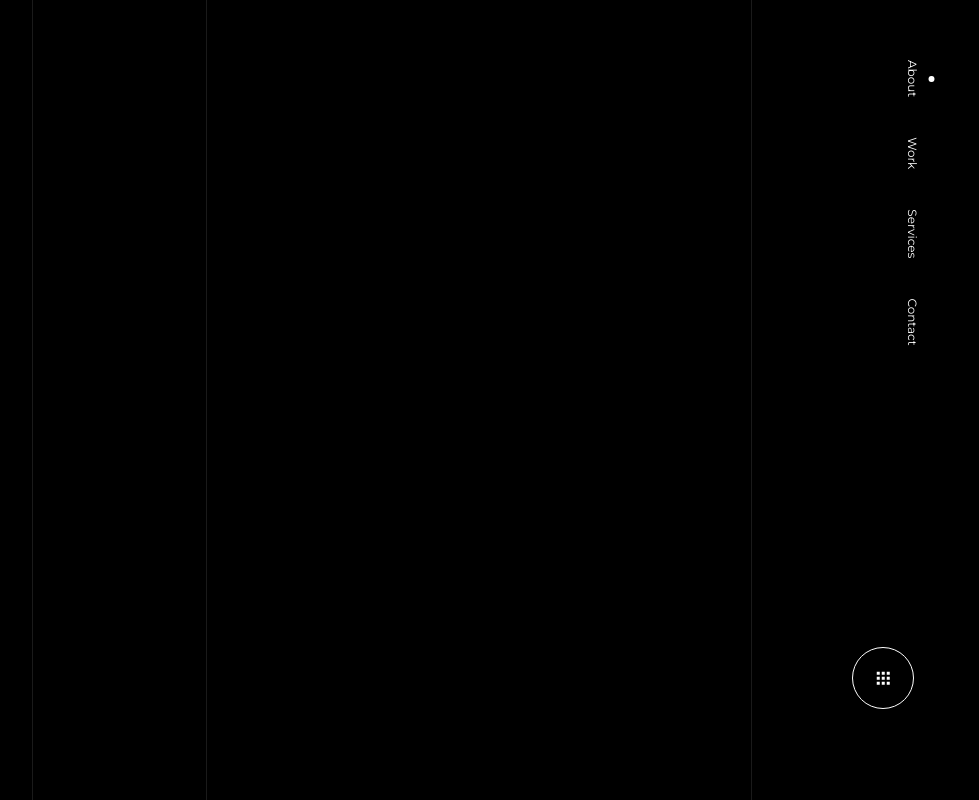
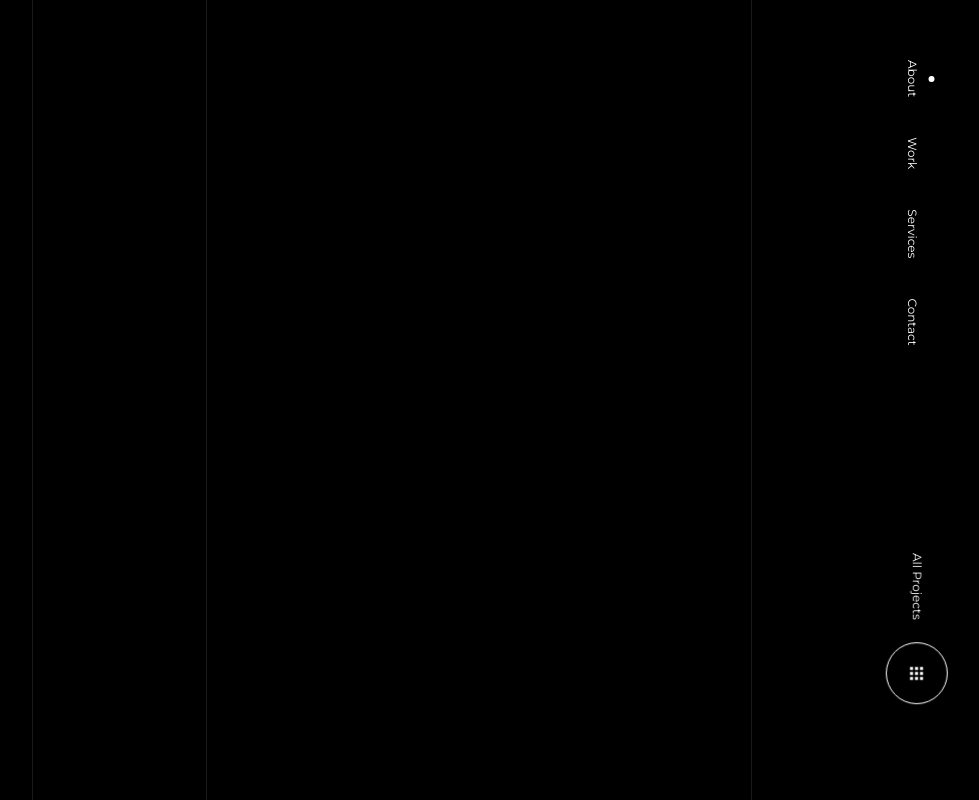
Before and after one commit to faisalhmohd/portfolio-testing, a React (Create React App) app: page / in a window 1280 px wide. Shown: the whole page, without its empty margins (295-1274 px from the left). Built offline with nearby package versions, Linux system fonts and the light colour scheme.

Commit message:
Add Close and All Projects text in Menu button

```diff
--- a/src/NavBar/NavMenuButton.jsx
+++ b/src/NavBar/NavMenuButton.jsx
@@ -15,7 +15,16 @@ const dotPositions = {
 
 function NavMenuButton({ isMenuVisible, setMenuVisible }) {
   return (
-    <div className={`nv-NavMenuButton ${ isMenuVisible && 'visible' }`} onClick={() => setMenuVisible(!isMenuVisible)}>
+    <div className={`nv-NavMenuButton ${ isMenuVisible && 'visible' }`}>
+      <div className="nv-NavMenuButton-label">
+        <span>
+          All Projects
+        </span>
+        <span>
+          Close
+        </span>
+      </div>
+      <div className="nv-NavMenuButton-icon" onClick={() => setMenuVisible(!isMenuVisible)}>
         <span style={{ transform: `translate(${ dotPositions.column.one }, ${ dotPositions.row.one })` }}></span>
         <span style={{ transform: `translate(${ dotPositions.column.two }, ${ dotPositions.row.one })` }}></span>
         <span style={{ transform: `translate(${ dotPositions.column.three }, ${ dotPositions.row.one })` }}></span>
@@ -28,6 +37,7 @@ function NavMenuButton({ isMenuVisible, setMenuVisible }) {
         <span style={{ transform: `translate(${ dotPositions.column.two }, ${ dotPositions.row.three })` }}></span>
         <span style={{ transform: `translate(${ dotPositions.column.three }, ${ dotPositions.row.three })` }}></span>
       </div>
+    </div>
   );
 }
 
--- a/src/NavBar/index.css
+++ b/src/NavBar/index.css
@@ -219,11 +219,84 @@
 
 /* NavMenuButton */
 
+.nv-NavMenuButton .nv-NavMenuButton-label span:nth-of-type(1) {
+  line-height: 0;
+}
+
+.nv-NavMenuButton.visible .nv-NavMenuButton-label span:nth-of-type(1) {
+  opacity: 0;
+}
+
+.nv-NavMenuButton.visible .nv-NavMenuButton-label span:nth-of-type(2) {
+  opacity: 1;
+}
+
 .nv-NavMenuButton {
+  cursor: pointer;
   z-index: 5;
   position: fixed;
   bottom: 60px;
-  right: 40px;
+  right: 130px;
+  -webkit-transition: all 1000ms cubic-bezier(1, 0, 0.115, 0.995);
+  -moz-transition:  all 1000ms cubic-bezier(1, 0, 0.115, 0.995);
+  -ms-transition:  all 1000ms cubic-bezier(1, 0, 0.115, 0.995);
+  -o-transition:  all 1000ms cubic-bezier(1, 0, 0.115, 0.995);
+  transition:  all 1000ms cubic-bezier(1, 0, 0.115, 0.995);
+  transform: rotateZ(90deg) translateX(0);
+  -moz-transform: rotateZ(90deg) translateX(0);
+  -webkit-transform: rotateZ(90deg) translateX(0);
+  -o-transform: rotateZ(90deg) translateX(0);
+  -ms-transform: rotateZ(90deg) translateX(0);
+  transform-origin: 100% 100%;
+  -webkit-transform-origin: 100% 100%;
+  -o-transform-origin: 100% 100%;
+  -ms-transform-origin: 100% 100%;
+}
+
+.nv-NavMenuButton-label {
+  font-size: .75em;
+  display: inline-block;
+  position: relative;
+  -webkit-transition: -webkit-transform 800ms cubic-bezier(1, 0, 0.115, 0.995);
+  transition: -webkit-transform 800ms cubic-bezier(1, 0, 0.115, 0.995);
+  transition: transform 800ms cubic-bezier(1, 0, 0.115, 0.995);
+  transition: transform 800ms cubic-bezier(1, 0, 0.115, 0.995), -webkit-transform 800ms cubic-bezier(1, 0, 0.115, 0.995);
+  -webkit-transition: transform 800ms cubic-bezier(1, 0, 0.115, 0.995);
+  -moz-transition: transform 800ms cubic-bezier(1, 0, 0.115, 0.995);
+  -o-transition: transform 800ms cubic-bezier(1, 0, 0.115, 0.995);
+  line-height: 60px;
+  transform: translate(-180%, 50%);
+  -moz-transform: translate(-180%, 50%);
+  -webkit-transform: translate(-180%, 50%);
+  -o-transform: translate(-180%, 50%);
+  -ms-transform: translate(-180%, 50%);
+  will-change: transform;
+}
+
+.nv-NavMenuButton-label span {
+  transition: all 500ms cubic-bezier(0.77, 0, 0.175, 1);
+  -webkit-transition: all 500ms cubic-bezier(0.77, 0, 0.175, 1);
+  -moz-transition: all 500ms cubic-bezier(0.77, 0, 0.175, 1);
+  -o-transition: all 500ms cubic-bezier(0.77, 0, 0.175, 1);
+}
+
+.nv-NavMenuButton.visible .nv-NavMenuButton-label span {
+  transform: translate(530%, 5%);
+  -moz-transform: translate(530%, 5%);
+  -webkit-transform: translate(530%, 5%);
+  -o-transform: translate(530%, 5%);
+  -ms-transform: translate(530%, 5%);
+}
+
+.nv-NavMenuButton-label span:nth-of-type(2) {
+  position: absolute;
+  top: 0;
+  left: 0;
+  display: inline-block;
+  opacity: 0;
+}
+
+.nv-NavMenuButton-icon {
   border-radius: 100%;
   border: 1px solid white;
   padding: 10px;
@@ -231,18 +304,13 @@
   height: 40px;
   text-align: center;
   transform: translate(-50%, -50%);
-  -webkit-transition: all 1000ms cubic-bezier(1, 0, 0.115, 0.995);
-  -moz-transition:  all 1000ms cubic-bezier(1, 0, 0.115, 0.995);
-  -ms-transition:  all 1000ms cubic-bezier(1, 0, 0.115, 0.995);
-  -o-transition:  all 1000ms cubic-bezier(1, 0, 0.115, 0.995);
-  transition:  all 1000ms cubic-bezier(1, 0, 0.115, 0.995);
 }
 
 .nv-NavMenuButton.visible {
   bottom: 85%;
 }
 
-.nv-NavMenuButton span {
+.nv-NavMenuButton-icon span {
   background: white;
   width: 2.5px;
   height: 2.5px;
@@ -256,7 +324,7 @@
   transition: all 500ms cubic-bezier(0.77, 0, 0.175, 1);
 }
 
-.nv-NavMenuButton:hover span {
+.nv-NavMenuButton-icon:hover span {
   width: 5px;
   height: 5px;
   transform: translate(-50%, -50%) !important;
```
Lines whose indentation alone changed are shown as unchanged.
